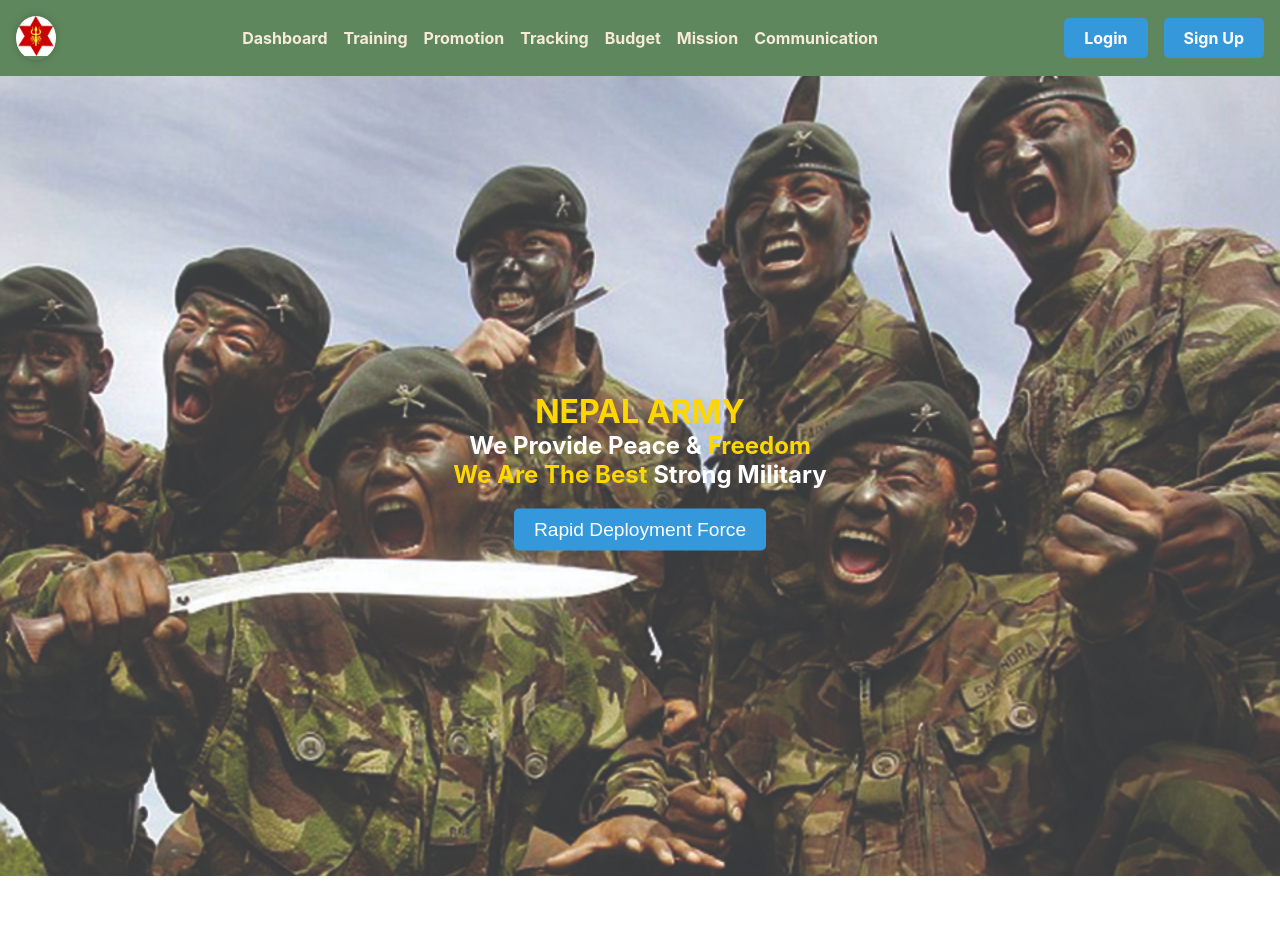
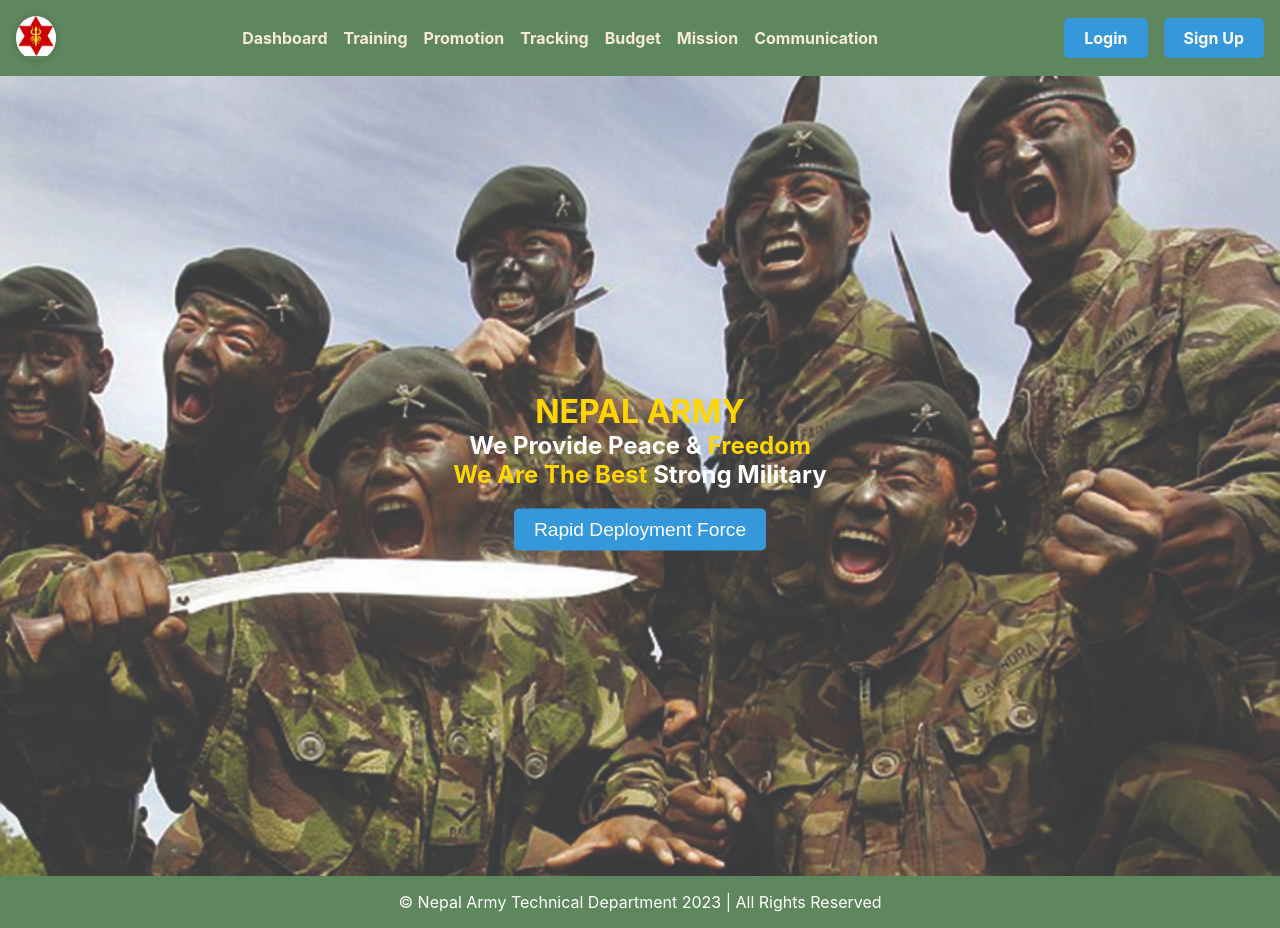
Before and after one commit to Surajshahi2020/ProjectA_frontend, a React (Create React App) app: page / in a window 1280 px wide. Before the commit the page ends 876 px from the top, so only its background shows below. Built offline with nearby package versions, Linux system fonts and the light colour scheme.

Commit message:
footer added successfully

```diff
--- a/src/components/Footer/Footer.css
+++ b/src/components/Footer/Footer.css
@@ -0,0 +1,11 @@
+.flex{
+    display: flex;
+    justify-content: center;
+    align-items: center;
+}
+footer{
+    background-color: #5f875d;
+}
+p {
+    color: white;;
+}
--- a/src/components/Footer/Footer.jsx
+++ b/src/components/Footer/Footer.jsx
@@ -0,0 +1,14 @@
+import React from 'react';
+import './Footer.css';
+
+const Footer = () => {
+    return (
+        <footer className='bg-color'>
+            <div className='Footer flex'>
+            <p>© Nepal Army Technical Department 2023 | All Rights Reserved</p>
+            </div>
+        </footer>
+    );
+};
+
+export default Footer;
--- a/src/pages/Home/Home.jsx
+++ b/src/pages/Home/Home.jsx
@@ -1,12 +1,14 @@
 import React from 'react';
 import Navbar from '../../components/Navbar/Navbar';
 import Content from '../../components/Content/Content';
+import Footer from '../../components/Footer/Footer';
 
 function Home() {
     return (
         <div>
             <Navbar />
             <Content />
+            <Footer />
         </div>
     );
 }
```
